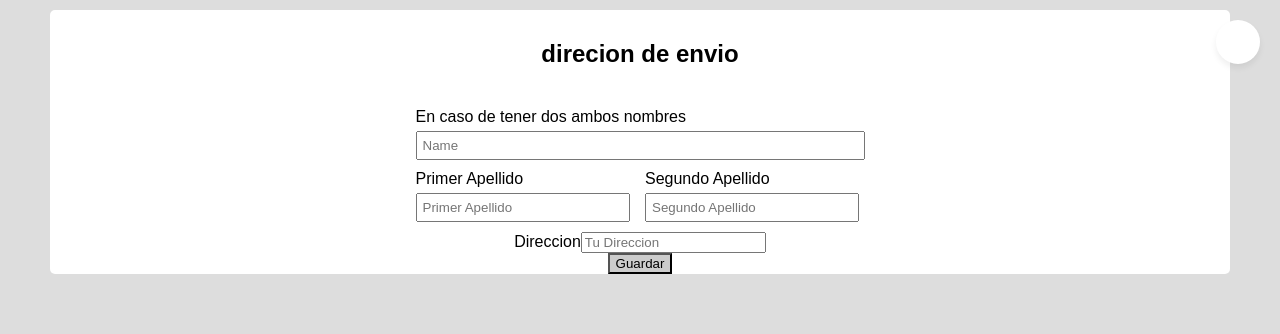
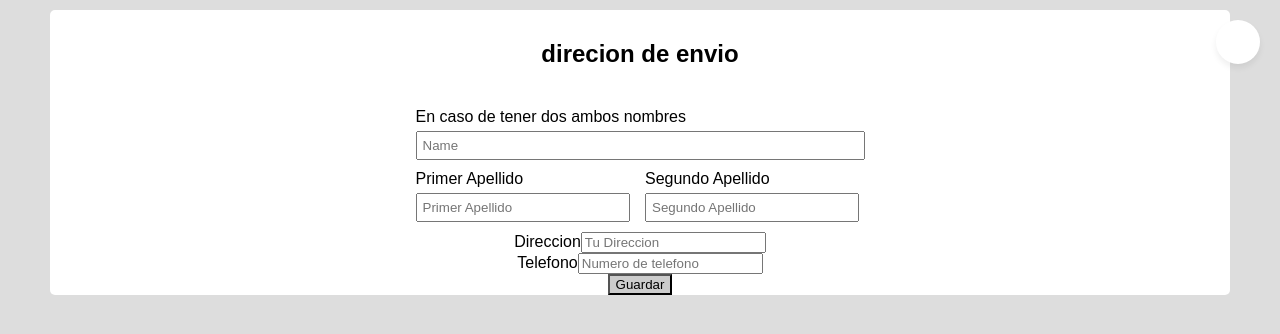
Before and after one commit to elgember/tienda-proyecto, a React (Vite) app in the folder 02-proyect/: page /direccion in a window 1280 px wide. Shown: the top 334 px of the page. Built offline with nearby package versions, Linux system fonts and the light colour scheme; no server answers; some icons are missing.

Commit message:
agregando el confirmar y pagar

```diff
--- a/02-proyect/src/App.css
+++ b/02-proyect/src/App.css
@@ -905,3 +905,19 @@ body {
     background-color: #ccc !important;
     cursor: not-allowed;
 }
+
+
+        /* FINALIZAR COMPRA */
+
+/* estilos de la infomacion del usuario */
+
+
+.container__informacion {
+    border: 2px solid #000;
+    margin: 20px;
+    padding: 10px;
+}
+
+.title__informacion {
+    text-align: center;
+}
--- a/02-proyect/src/App.jsx
+++ b/02-proyect/src/App.jsx
@@ -183,8 +183,8 @@ useEffect(() => {
           <Route path='/product/:id' element={<ProductDetalles products={products} addToCart={addToCart} setLoading={setLoading} />} />
           <Route path='/historialCupon' element={<HistorialCupon usado={usado} />} />
           <Route path='/compraAhora' element={<CompraAhora totalFinal={totalFinal} irDireccion={irDireccion} loading={loading} setLoading={setLoading} /> } />
-          <Route path='/direccion' element={<Direccion setLoading={setLoading} loading={loading} totalFinal={totalFinal}  /> } />
-          <Route path='/finalizarCompra' element={<FinalizarCompra /> } />
+          <Route path='/direccion' element={<Direccion setLoading={setLoading} loading={loading} totalApagar={totalFinal} /> } />
+          <Route path='/finalizarCompra' element={<FinalizarCompra  finalizarCompra={finalizarCompra} totalFinal={totalFinal} /> } />
         </Routes>
         <IrToCart cart={cart} totalItems={totalItems} totalFinal={totalFinal} />
       </main>
--- a/02-proyect/src/Componente/FinalizarCompra.jsx
+++ b/02-proyect/src/Componente/FinalizarCompra.jsx
@@ -1,13 +1,28 @@
-export const FinalizarCompra = () => {
+import { useLocation } from "react-router-dom"
+
+export const FinalizarCompra = ({ finalizarCompra, totalFinal }) => {
+    const location = useLocation();
+
+    const { cliente, totalApagar } = location.state || { Cliente: {}, totalFinal: 0 }
+
     return (
-    <div>
+    <div className="section__info">
+        <div className="container__informacion">
+             <h3 className="title__informacion">Tu informacion</h3>
+            <div className="usuario__informacion">
+                    <p><strong>Nombre: </strong>{cliente.name} {cliente.firstName} {cliente.lastName}</p>
+                <p><strong>Direccion: </strong>{cliente.direccion}</p>
+                <p><strong>Telefono:</strong>{cliente.telefono}</p>
+            </div>
+            <div className="editar__informacion">
+                <button>Editar</button>
+            </div>
+        </div>
         <div>
-            <h3>Tu informacion</h3>
-            <div>
-                <p>Nombres: {}</p>
-                <p>Apellidos: {}</p>
-                <p>Correo electronico</p>
-            </div>
+            <strong>{totalFinal.toFixed(2)}</strong>
+        </div>
+        <div>
+            <button className="compra__pagar">Confirmar y pagar</button>
         </div>
     </div>
     )
--- a/02-proyect/src/Componente/direccion.jsx
+++ b/02-proyect/src/Componente/direccion.jsx
@@ -2,7 +2,7 @@ import { useEffect, useState } from "react"
 import { Btn__volver } from "./page/btn__volver"
 import { useNavigate } from "react-router-dom";
 
-export const Direccion = ({ loading, setLoading, totalFinal }) => {
+export const Direccion = ({ loading, setLoading, totalApagar }) => {
 
     //inicia el look aqui en la raiz del componente
     const navigate = useNavigate();
@@ -10,10 +10,15 @@ export const Direccion = ({ loading, setLoading, totalFinal }) => {
     //estado de la animacion sacudida del boton estando vacion los input
     const [shake, setShake] = useState(false);
 
+    //valores de vacios de informacion del usuario
+    const datosVacio = {
+        name: '', firstName: '', lastName: '', email: '', direccion: '', telefono: ''
+    }
+
      //estado compartido para el formulario y guardado
     const [datosCliente, setDatosCliente] = useState(() => {
         const guardado = localStorage.getItem('datos__confirmados');
-        return guardado ? JSON.parse(guardado) : { name: '', firstName: '', lastName: '', email: '', direccion: '', telefono: '' };
+        return guardado ? JSON.parse(guardado) : datosVacio;
     });
 
     //guaradar automaticamente cuando el usuario escribe
@@ -35,7 +40,7 @@ export const Direccion = ({ loading, setLoading, totalFinal }) => {
         datosCliente.direccion.trim() !== '';
 
 
-    const cargarCompraFinal = (totaCalculo) => {
+    const cargarCompraFinal = () => {
         //cuando el usuario intente guardar estando vacio los input
         if (!formularioCompleto) {
             setShake(true);
@@ -50,19 +55,15 @@ export const Direccion = ({ loading, setLoading, totalFinal }) => {
 
         setTimeout(() => {
             setLoading(false);
-            // devaneceder
-            setTimeout(() => {
-                setLoading(false);
-
                 //navega a la siguente pagina con los datos guardados
                 navigate('/finalizarCompra', {
-                    state: { Cliente: datosCliente,
-                            totalFinal: totalApagar,
-                    }
+                    state: { cliente: datosCliente,
+                            totalApagar: totalApagar
+                        }
                 });
-            });
+                setDatosCliente(datosVacio);
         }, 1000);
-    }
+    };
 
     return (
     <section className="section__envio">
@@ -79,7 +80,7 @@ export const Direccion = ({ loading, setLoading, totalFinal }) => {
                 </label>
             </div>
             <div className="envio__apellido">
-                <label htmlFor="firtName" className="label">Primer Apellido
+                <label htmlFor="firstName" className="label">Primer Apellido
                     <input className="apellido" value={datosCliente.firstName} onChange={datoNombre} type="text" name="firstName" id="firtNombre" placeholder="Primer Apellido" />
                 </label>
             </div>
@@ -89,13 +90,18 @@ export const Direccion = ({ loading, setLoading, totalFinal }) => {
                 </label>
             </div>
         </div>
-        <div className="contenedor__direccion">
+        <div className="container__direccion">
             <label htmlFor="direccion">Direccion
                 <input className="envio__direccion" type="text" value={datosCliente.direccion} onChange={datoNombre} name="direccion" id="direccion__usuario" placeholder="Tu Direccion" />
             </label>
         </div>
-        <div className="contanedor__boton">
-            <button className={`guardar__direccion ${!formularioCompleto ? 'btn__desabilitado' : '' } ${shake ? 'shake-animation' : '' } `} onClick={(() => cargarCompraFinal(totalFinal))} >{loading ? 'cargando...' : 'Guardar'}</button>
+        <div className="container__numero">
+                <label htmlFor="num">Telefono
+                    <input type="number" name="telefono" value={datosCliente.telefono} onChange={datoNombre} id="num" placeholder="Numero de telefono" />
+                </label>
+        </div>
+        <div className="container__boton">
+            <button className={`guardar__direccion ${!formularioCompleto ? 'btn__desabilitado' : '' } ${shake ? 'shake-animation' : '' } `} onClick={(() => cargarCompraFinal(totalApagar))} >{loading ? 'cargando...' : 'Guardar'}</button>
         </div>
     </section>
     )
```
